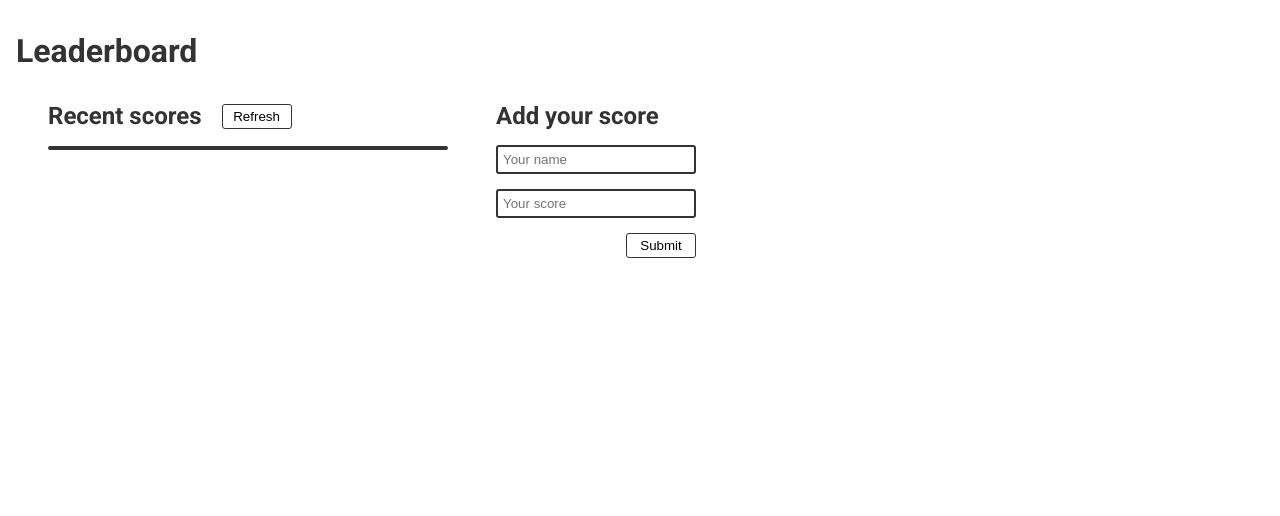
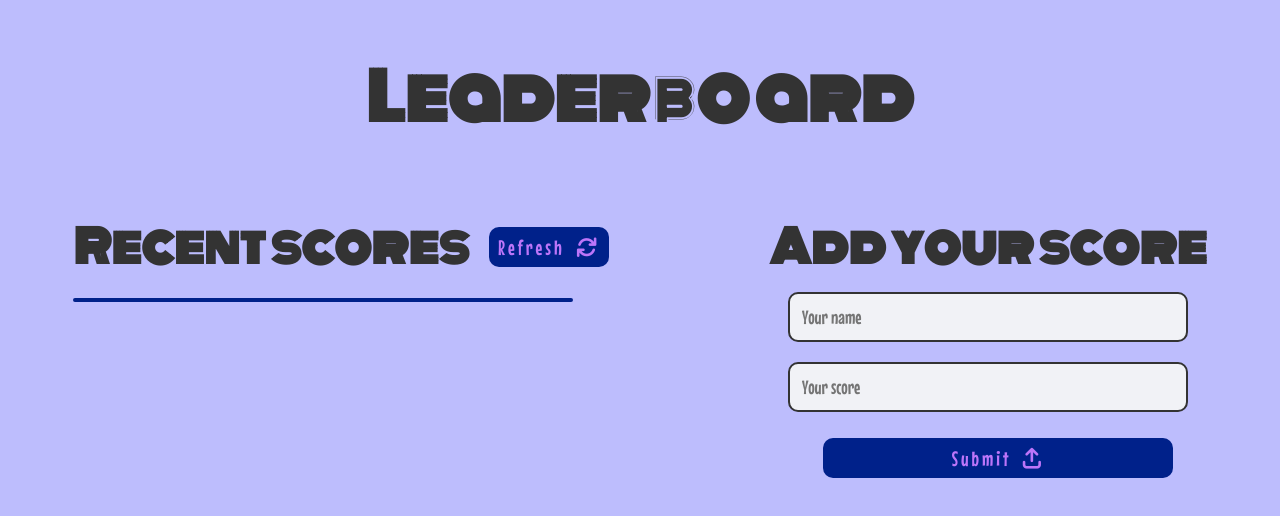
Before and after one commit to LuisSalas94/Leaderboard, a website built with webpack: page src/index.html in a window 1280 px wide. Built offline with nearby package versions, Linux system fonts and the light colour scheme; no server answers.

Commit message:
Add styles

```diff
--- a/src/index.html
+++ b/src/index.html
@@ -4,6 +4,13 @@
 		<meta charset="UTF-8" />
 		<meta http-equiv="X-UA-Compatible" content="IE=edge" />
 		<meta name="viewport" content="width=device-width, initial-scale=1.0" />
+		<link
+			rel="stylesheet"
+			href="https://cdnjs.cloudflare.com/ajax/libs/font-awesome/6.0.0/css/all.min.css"
+			integrity="sha512-9usAa10IRO0HhonpyAIVpjrylPvoDwiPUiKdWk5t3PyolY1cOd4DSE0Ga+ri4AuTroPR5aQvXU9xC6qOPnzFeg=="
+			crossorigin="anonymous"
+			referrerpolicy="no-referrer"
+		/>
 		<title>Leaderboard</title>
 	</head>
 	<body>
@@ -12,15 +19,19 @@
 			<div class="scores">
 				<div class="">
 					<h2>Recent scores</h2>
-					<button type="button" id="refreshBtn">Refresh</button>
+					<button type="button" id="refreshBtn">
+						Refresh <i class="fa-solid fa-arrows-rotate"></i>
+					</button>
 				</div>
 				<ul id="container"></ul>
 			</div>
 			<form class="form">
 				<h2>Add your score</h2>
-				<input type="text" id="name" placeholder="Your name" required/>
-				<input type="number" id="score" placeholder="Your score" required/>
-				<button type="submit" id="submitBtn">Submit</button>
+				<input type="text" id="name" placeholder="Your name" required />
+				<input type="number" id="score" placeholder="Your score" required />
+				<button type="submit" id="submitBtn">
+					Submit <i class="fa-solid fa-arrow-up-from-bracket"></i>
+				</button>
 			</form>
 		</section>
 		<script src="index.js" type="module"></script>
--- a/src/style.css
+++ b/src/style.css
@@ -1,4 +1,12 @@
-@import url("https://fonts.googleapis.com/css2?family=Roboto:ital,wght@0,100;0,300;0,400;0,500;0,700;0,900;1,100;1,300;1,400;1,700;1,900&display=swap");
+@import url("https://fonts.googleapis.com/css2?family=Monoton&family=Mouse+Memoirs&display=swap");
+
+:root {
+  --color1: #bdbdfd;
+  --color2: #bc75f9;
+  --color3: #535eeb;
+  --color4: #00218a;
+  --color5: #f1f2f6;
+}
 
 * {
   padding: 0;
@@ -9,19 +17,35 @@
 }
 
 html {
-  font-family: "Roboto", sans-serif;
   color: #333;
+}
+
+body {
+  background-color: var(--color1);
+}
+
+h1,
+h2 {
+  font-family: "Monoton", cursive;
 }
 
 h1 {
   margin: 2rem 1rem;
+  text-align: center;
+  margin-top: 3rem;
+  font-size: 4rem;
+}
+
+h2 {
+  font-size: 2.8rem;
 }
 
 section {
   display: flex;
-  justify-content: flex-start;
-  gap: 0 3rem;
-  margin-left: 3rem;
+  justify-content: center;
+  align-items: flex-start;
+  gap: 0 10rem;
+  margin-top: 4rem;
 }
 
 .scores div {
@@ -32,45 +56,79 @@ section {
 
 .scores button,
 .form button {
+  font-family: "Mouse Memoirs", sans-serif;
+  border: none;
+  outline: none;
   margin-left: 20px;
-  height: 25px;
-  width: 70px;
+  height: 40px;
+  width: 120px;
+  letter-spacing: 3px;
+  font-size: 1.3rem;
   background: none;
-  border: 1px solid #333;
   cursor: pointer;
-  border-radius: 3px;
+  border-radius: 10px;
+  color: var(--color2);
+  background-color: var(--color4);
+  transition: all 0.2s ease-in;
+}
+
+.scores button i,
+.form button i {
+  padding-left: 5px;
+}
+
+.form button {
+  width: 80%;
+  margin-top: 1rem;
+}
+
+.scores button:hover,
+.form button:hover {
+  color: var(--color4);
+  background-color: var(--color2);
 }
 
 .scores ul {
-  width: 400px;
-  border: 2px solid #333;
+  width: 500px;
+  border: 2px solid var(--color4);
   margin-top: 1rem;
-  border-radius: 3px;
+  background-color: var(--color5);
+  border-radius: 10px;
 }
 
 .scores ul li {
   margin: 5px 0;
-  height: 20px;
+  height: 40px;
+  display: flex;
+  align-items: center;
 }
 
 .scores ul li span {
+  font-size: 1.5rem;
   padding-left: 10px;
   text-transform: capitalize;
+  font-family: "Mouse Memoirs", sans-serif;
 }
 
 .scores ul li:nth-child(even) {
-  background-color: #ddd;
+  background-color: var(--color1);
+}
+
+.form {
+  display: flex;
+  flex-direction: column;
+  align-items: center;
 }
 
 .form input {
   display: block;
-  width: 200px;
-  padding: 5px;
-  margin: 15px 0;
+  outline: none;
+  width: 400px;
+  padding: 12px;
+  background-color: var(--color5);
+  margin: 10px 0;
+  font-size: 1.2rem;
+  font-family: "Mouse Memoirs", sans-serif;
   border: 2px solid #333;
-  border-radius: 3px;
+  border-radius: 10px;
 }
-
-.form button {
-  float: right;
-}
```
